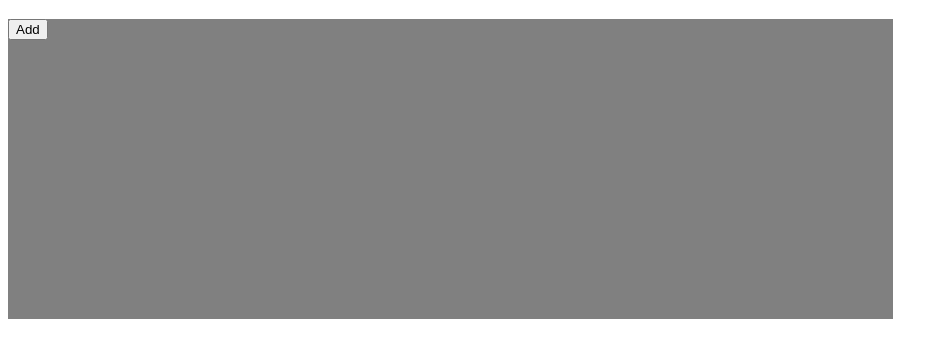
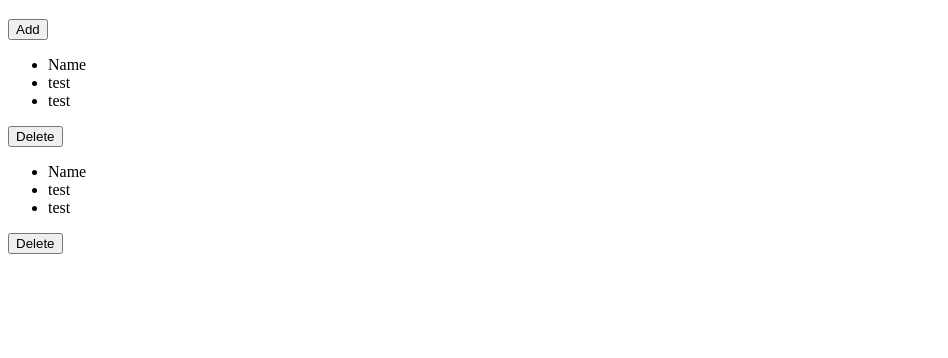
Before and after one commit to kamilawad/Restaurants-Website, a plain HTML site: page adminpanel.html in a window 1280 px wide. Shown: the part 208-566 px from the top of the page, without its empty margins (0-948 px from the left). Drawn offline with Linux system fonts and the light colour scheme.

Commit message:
restaruant container

```diff
--- a/adminpanel.html
+++ b/adminpanel.html
@@ -32,8 +32,30 @@
         <div class="admin-restaurants-container">
             <div class="restaurant-heading  flex">
     <h1>Restaurants</h1>
-    <div class="container">
-        <button>Add</button>
+                <button class="add-btn">Add</button>
+            </div>
+
+
+            <div class="restaurant-container flex">
+                <ul>
+                    <li>Name</li>
+                    <li>test</li>
+                    <li>test</li>
+                </ul>
+                <button class="delete-btn">Delete</button>
+            </div>
+            <div class="restaurant-container flex">
+                <ul>
+                    <li>Name</li>
+                    <li>test</li>
+                    <li>test</li>
+                </ul>
+                <button class="delete-btn">Delete</button>
+            </div>
+
+
+        </div>
+       </div>
     </div>
 </body>
 </html>
```
